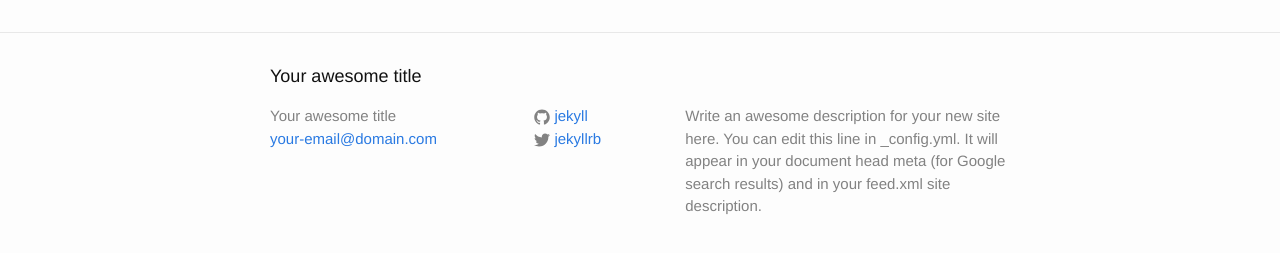
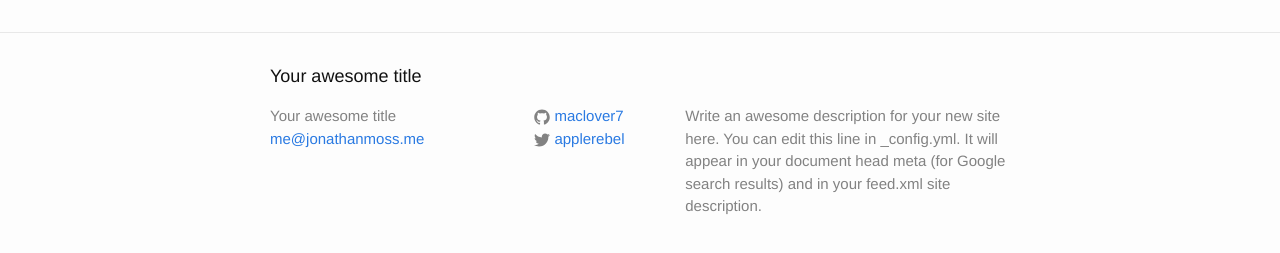
Before and after one commit to maclover7/myblog, a Jekyll site: the page built from index.html, in a window 1280 px wide. Shown: the part 264-517 px from the top of the page. Built offline with Jekyll 4.4.1, drawn with Linux system fonts in a browser that asks for light colours.

Commit message:
Site configuration

```diff
--- a/_config.yml
+++ b/_config.yml
@@ -1,14 +1,14 @@
 # Site settings
 title: Your awesome title
-email: your-email@domain.com
+email: me@jonathanmoss.me
 description: > # this means to ignore newlines until "baseurl:"
   Write an awesome description for your new site here. You can edit this
   line in _config.yml. It will appear in your document head meta (for
   Google search results) and in your feed.xml site description.
 baseurl: "" # the subpath of your site, e.g. /blog/
 url: "http://yourdomain.com" # the base hostname & protocol for your site
-twitter_username: jekyllrb
-github_username:  jekyll
+twitter_username: applerebel
+github_username:  maclover7
 
 # Build settings
 markdown: kramdown
```
